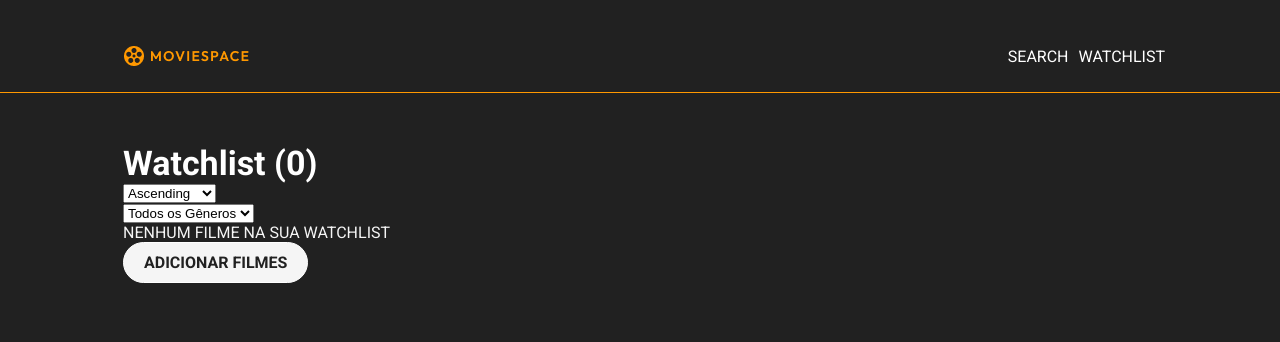
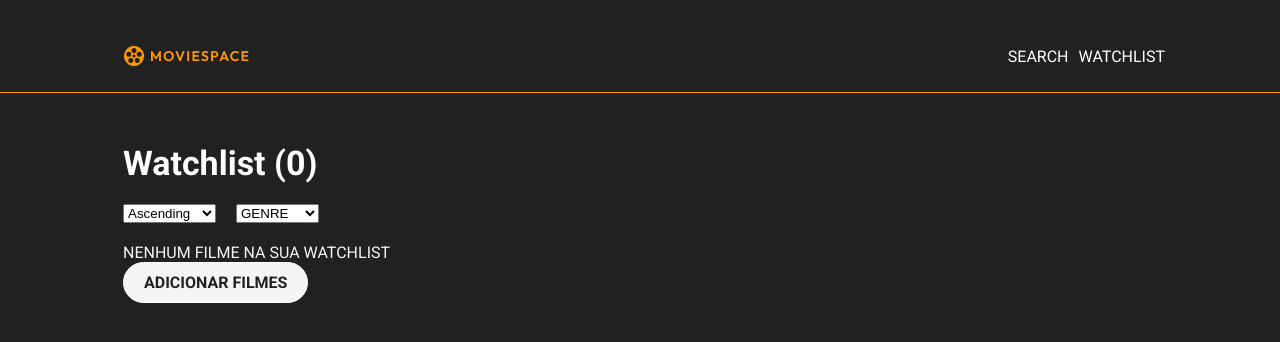
Before and after one commit to emiliaquerino/movie-app, a React (Vite) app: page /watchlist in a window 1280 px wide. Shown: the top 342 px of the page. Built offline with nearby package versions, Linux system fonts and the light colour scheme.

Commit message:
Estiliza filters

```diff
--- a/src/components/FilterMovieByGenre.jsx
+++ b/src/components/FilterMovieByGenre.jsx
@@ -6,7 +6,7 @@ const FilterMovieByGenre = ({ onGenreChange }) => {
   return (
     <div>
       <select onChange={(e) => onGenreChange(e.target.value)} defaultValue="">
-        <option value="">Todos os Gêneros</option>
+        <option value="">GENRE</option>
         {genres.map(genre => (
           <option key={genre} value={genre}>{genre}</option>
         ))}
--- a/src/index.css
+++ b/src/index.css
@@ -21,7 +21,13 @@
   margin: 50px 123px 180px;
 }
 
+.filters {
+  display: flex;
+  gap: 20px;
+  margin-top: 20px;
+  margin-bottom: 20px;
 
+}
 
 
 a {
@@ -33,11 +39,6 @@ a:hover {
 }
 
 body {
-  /* margin: 0;
-  display: flex;
-  place-items: center;
-  min-width: 320px;
-  min-height: 100vh; */
   font-family: 'Roboto', sans-serif;
   color: var(--text);
   background-color: var(--background);
@@ -50,35 +51,3 @@ h1 {
   font-weight: 600;
   font-size: 34px;
 }
-/*
-button {
-  border-radius: 8px;
-  border: 1px solid transparent;
-  padding: 0.6em 1.2em;
-  font-size: 1em;
-  font-weight: 500;
-  font-family: inherit;
-  background-color: #1a1a1a;
-  cursor: pointer;
-  transition: border-color 0.25s;
-}
-button:hover {
-  border-color: #646cff;
-}
-button:focus,
-button:focus-visible {
-  outline: 4px auto -webkit-focus-ring-color;
-} */
-
-/* @media (prefers-color-scheme: light) {
-  :root {
-    color: #213547;
-    background-color: #ffffff;
-  }
-  a:hover {
-    color: #747bff;
-  }
-  button {
-    background-color: #f9f9f9;
-  }
-} */
--- a/src/pages/WatchList.jsx
+++ b/src/pages/WatchList.jsx
@@ -32,8 +32,10 @@ const WatchList = () => {
   return (
     <div>
       <h1>Watchlist ({sortedMovies.length})</h1>
-      <SortMoviesByImdb sortOrder={sortOrder} onSortChange={setSortOrder} />
-      <FilterMovieByGenre onGenreChange={setSelectedGenre} />
+      <div className="filters">
+        <SortMoviesByImdb sortOrder={sortOrder} onSortChange={setSortOrder} />
+        <FilterMovieByGenre onGenreChange={setSelectedGenre} />
+      </div>
       <div className="movies">
         {currentMovies.length > 0 ? (
           currentMovies.map(movie => <MovieCard key={movie.imdbID} movie={movie} />)
```
